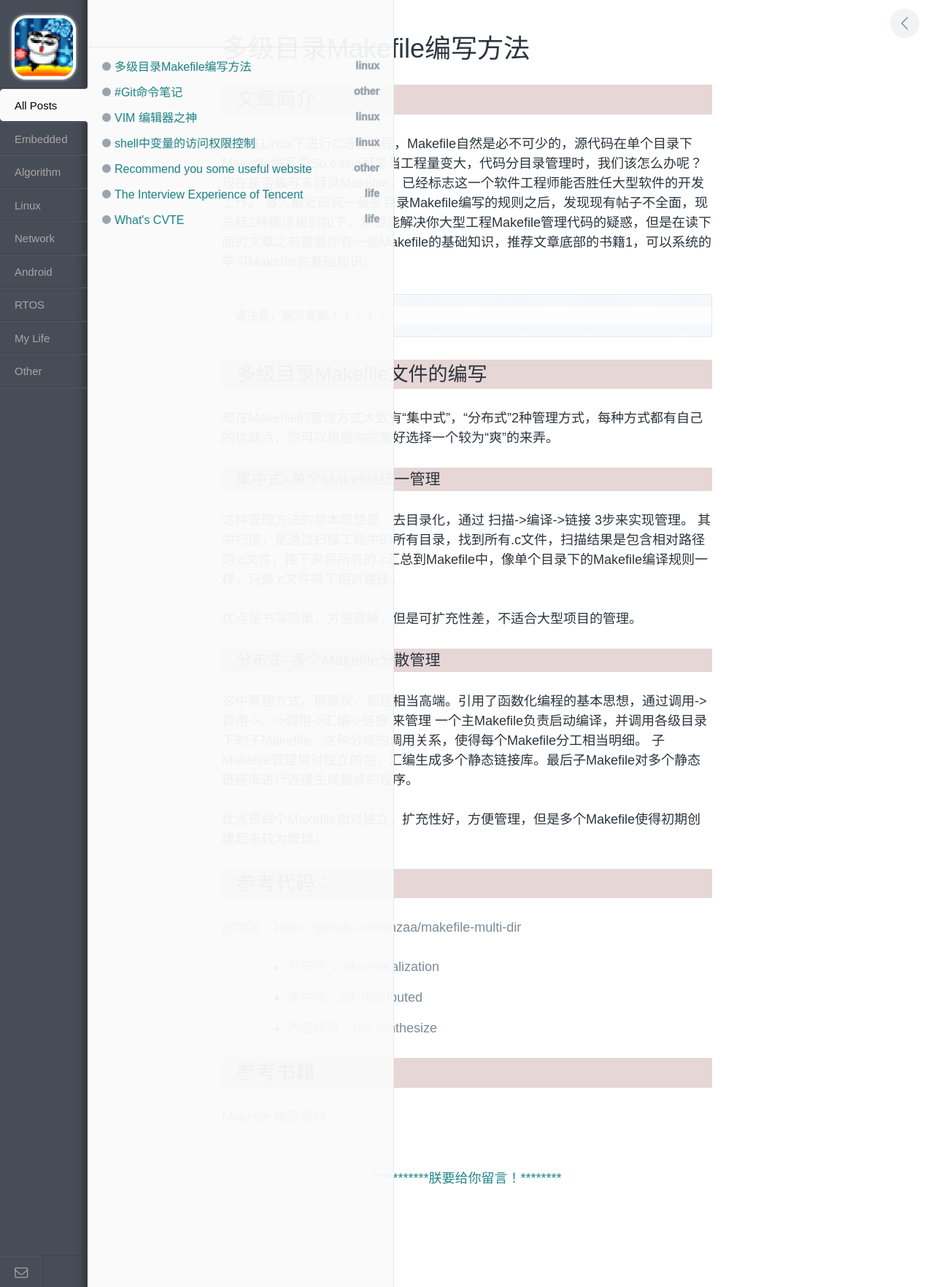
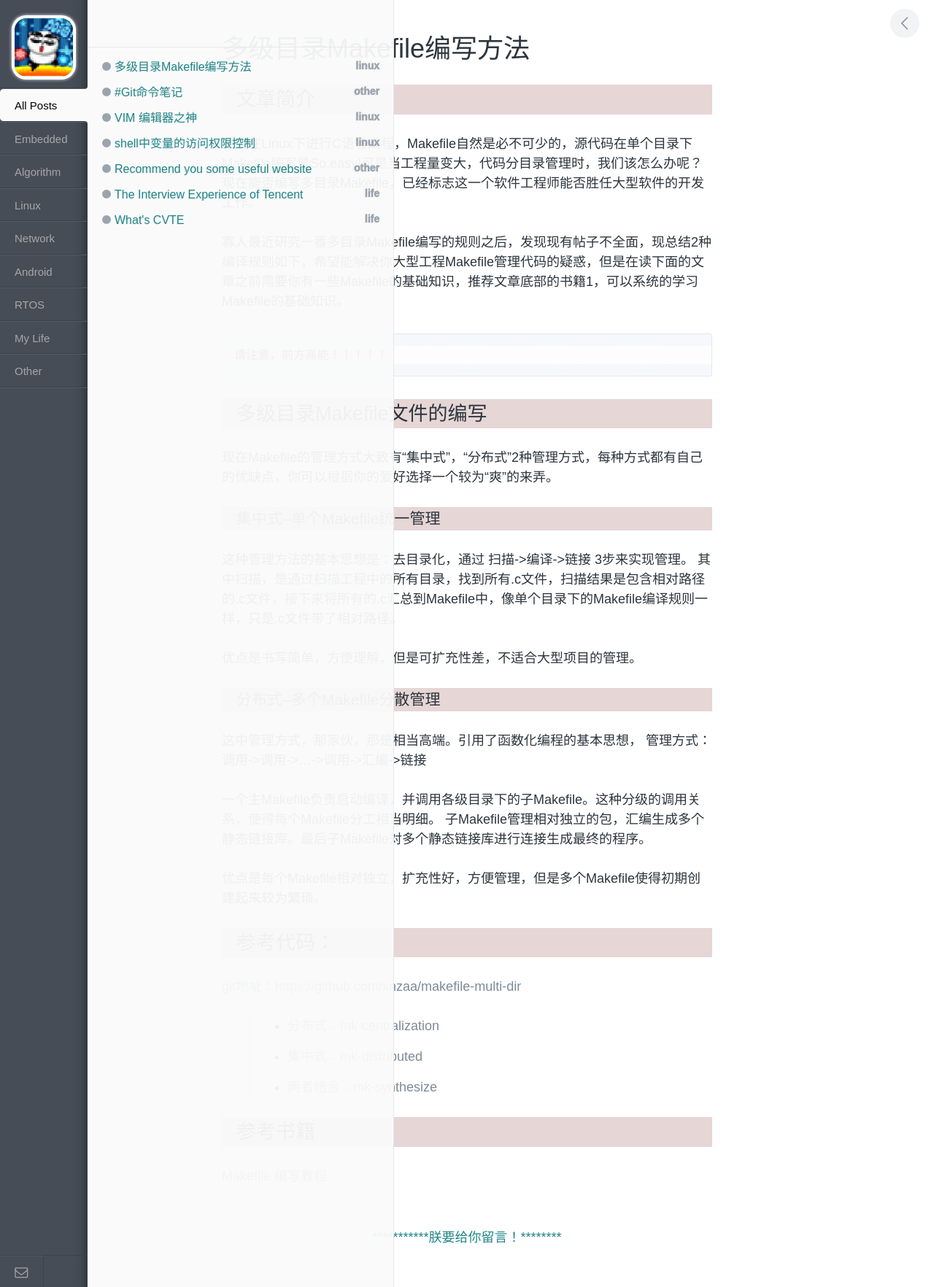
Before and after one commit to xnzaa/xnzaa.github.io, a Jekyll site: the page built from _posts/2015-01-26-Makefile基础教程.md, in a window 1280 px wide. Shown: the whole page at 73% size. Built offline with Jekyll 4.4.1, drawn with Linux system fonts in a browser that asks for light colours; comment, search, counter and statistics services are not loaded.

Commit message:
change post

```diff
--- a/_posts/2015-01-26-Makefile基础教程.md
+++ b/_posts/2015-01-26-Makefile基础教程.md
@@ -9,7 +9,8 @@
 ## 文章简介
 
   想要在Linux下进行C语言编程，Makefile自然是必不可少的，源代码在单个目录下Makefile编写是So,easy!可是当工程量变大，代码分目录管理时，我们该怎么办呢？现在能否编写多目录Makefile，已经标志这一个软件工程师能否胜任大型软件的开发工作。
-寡人最近研究一番多目录Makefile编写的规则之后，发现现有帖子不全面，现总结2种编译规则如下，希望能解决你大型工程Makefile管理代码的疑惑，但是在读下面的文章之前需要你有一些Makefile的基础知识，推荐文章底部的书籍1，可以系统的学习Makefile的基础知识。
+
+  寡人最近研究一番多目录Makefile编写的规则之后，发现现有帖子不全面，现总结2种编译规则如下，希望能解决你大型工程Makefile管理代码的疑惑，但是在读下面的文章之前需要你有一些Makefile的基础知识，推荐文章底部的书籍1，可以系统的学习Makefile的基础知识。
 
     请注意，前方高能！！！！！
 
@@ -25,8 +26,10 @@
   优点是书写简单，方便理解，但是可扩充性差，不适合大型项目的管理。
 
 ### 分布式--多个Makefile分散管理
-  这中管理方式，那家伙，那是相当高端。引用了函数化编程的基本思想，通过调用->调用->...->调用->汇编->链接 来管理
-一个主Makefile负责启动编译，并调用各级目录下的子Makefile。这种分级的调用关系，使得每个Makefile分工相当明细。
+  这中管理方式，那家伙，那是相当高端。引用了函数化编程的基本思想， 管理方式：
+    调用->调用->...->调用->汇编->链接
+
+  一个主Makefile负责启动编译，并调用各级目录下的子Makefile。这种分级的调用关系，使得每个Makefile分工相当明细。
 子Makefile管理相对独立的包，汇编生成多个静态链接库。最后子Makefile对多个静态链接库进行连接生成最终的程序。
 
    优点是每个Makefile相对独立，扩充性好，方便管理，但是多个Makefile使得初期创建起来较为繁琐。
```
